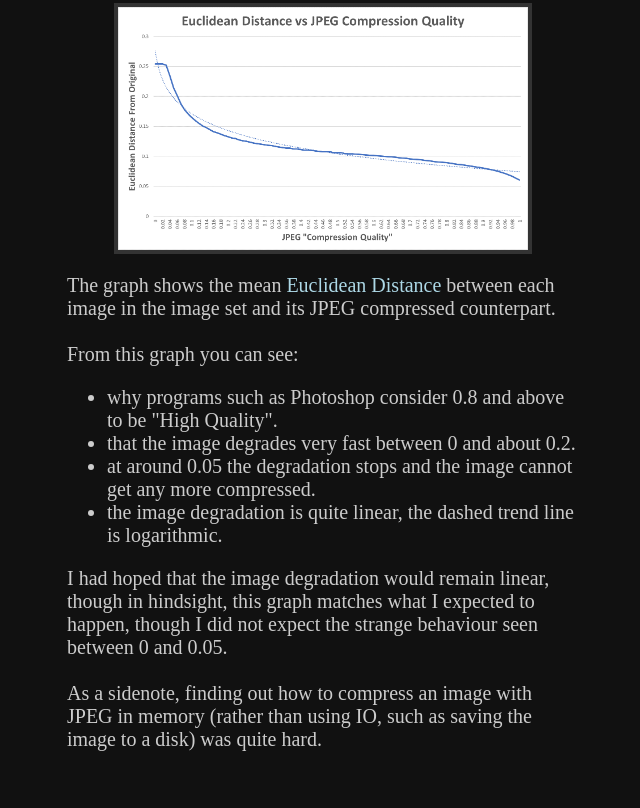
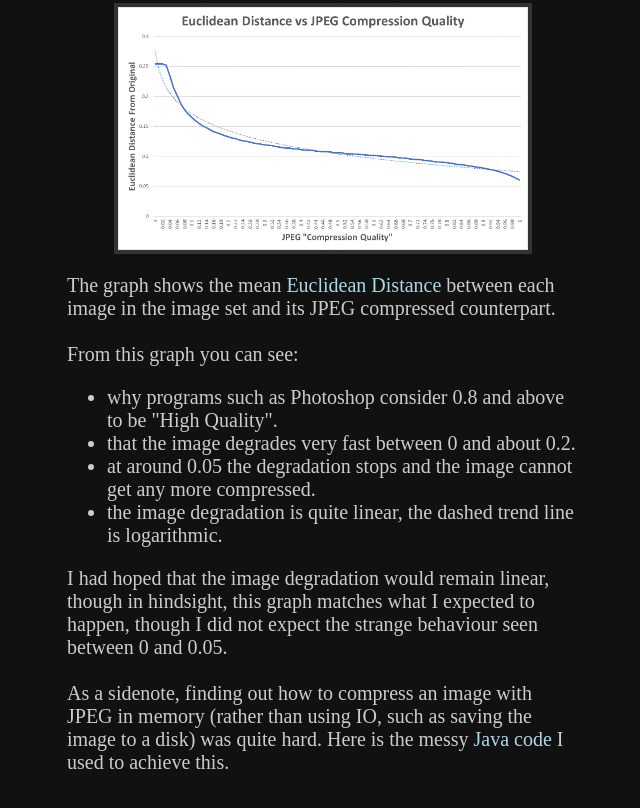
Before and after one commit to Computeiful/Computeiful.github.io, a plain HTML site: page index.html in a window 1280 px wide. Shown: the part 4980-5788 px from the top of the page, without its empty margins (317-957 px from the left). Drawn offline with Linux system fonts and the light colour scheme.

Commit message:
Add Java code Gist

```diff
--- a/index.html
+++ b/index.html
@@ -133,5 +133,6 @@
         I had hoped that the image degradation would remain linear, though in hindsight, this graph matches what I expected to happen, though I did not expect the strange behaviour seen between 0 and 0.05.
         <br><br>
         As a sidenote, finding out how to compress an image with JPEG in memory (rather than using IO, such as saving the image to a disk) was quite hard.
+        Here is the messy <a href="https://gist.github.com/Computeiful/0cef6ebd341c69df997e38e4a391cc21">Java code</a> I used to achieve this.
     </p>
 </body></html>
```
